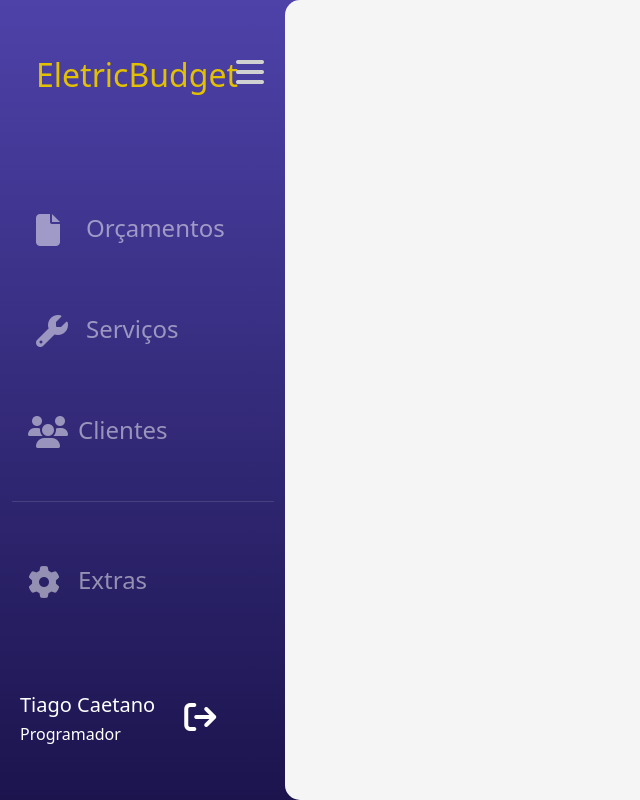
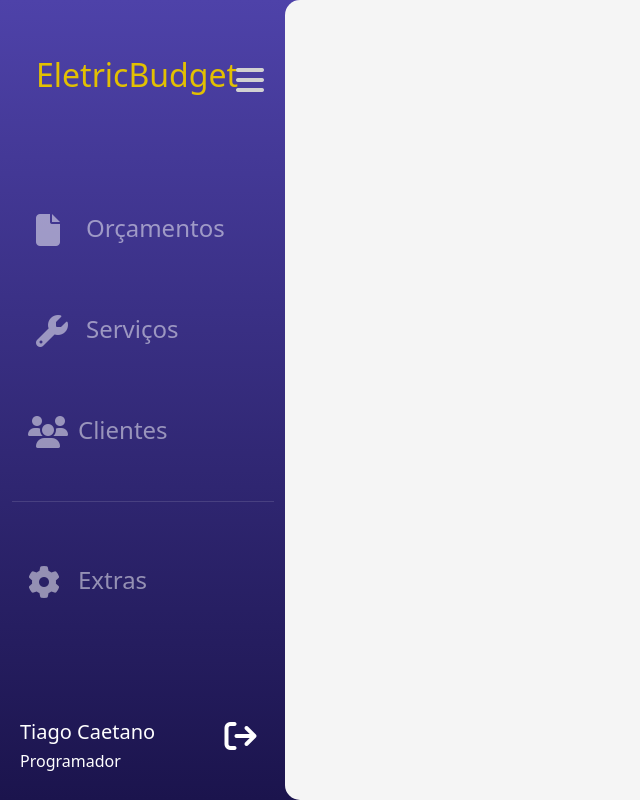
Before and after one commit to TiagoCaetanoReal/EletricBudget, a Python web app: template App/templates/IndexOffice.html in a window 1280 px wide. Shown: the whole page, without its empty margins (0-640 px from the left). Run offline with Jinja, Linux system fonts and the light colour scheme; the template is opened without the code that fills it, so the values that code supplies are empty.

Commit message:
navbar erro eliminated

```diff
--- a/App/static/css/Office.css
+++ b/App/static/css/Office.css
@@ -1,4 +1,3 @@
-
 
 
 :root {
@@ -11,14 +10,18 @@
 html,
 body {
   background-color: var(--back-color);
-    height: 100%;
+  min-height: 100vh;
+  height: 100vh;
   margin: 0;
+  position: relative;
 }
 
 .page-container {
-    height: inherit;
+  overflow: scroll;
   display: flex;
+  min-height: 100vh;
   background: linear-gradient(0deg, rgba(27,20,77,1) 0%, rgba(78,66,169,1) 100%);
+  background-size: cover;
 }
 
 .main {
@@ -27,7 +30,6 @@
   padding: 0;
   padding-left: var(--nav-border-width);
   overflow-y: auto;
-
   background-color: var(--back-color);
 }
 
@@ -87,7 +89,7 @@
   left: calc(100% - var(--nav-border-width));
   top: 0;
   width: var(--nav-border-width);
-    height: inherit;
+  height: 100%;
   background-color: var(--back-color);
 
   border-radius: 20px 0px 0px 20px;
@@ -95,6 +97,7 @@
 
 .nav__border:hover {
   background-color: var(--back-color);
+
 }
 
 .util_icons{
@@ -104,3 +107,17 @@
 .app-tittle{
   color: rgb(226, 192, 2);
 }
+
+.bottom-element {
+  position: absolute;
+  top: 90%;
+  width: calc(95% - var(--nav-border-width));
+}
+
+.icon {
+  position: relative;
+}
+
+.profile{
+position: relative;
+}
--- a/App/templates/IndexOffice.html
+++ b/App/templates/IndexOffice.html
@@ -1,5 +1,5 @@
-   <!DOCTYPE html>
-<html lang="en" class="h-100">
+<!DOCTYPE html>
+<html lang="en" class="">
   <head>
       <meta charset="utf-8">
       <meta name="viewport" content="width=device-width, initial-scale=1">
@@ -11,45 +11,50 @@
       <link rel="stylesheet" href="https://cdnjs.cloudflare.com/ajax/libs/font-awesome/6.2.1/css/all.min.css">
   </head>
 
-  <body>
-    <div class="page-container">
+  <body class="h-100">
+    <div class="page-container ">
 
       <nav class="nav">
-        <div class="nav__border"></div>
         <div class="container">
           <div class="row mt-5 pb-5 pt-2">
             <h2 class="col-8 text-center ms-4 nav_elements app-tittle">EletricBudget</h2>
-            <i class="fa fa-2x fa-bars col-2 util_icons" id="menu_btn"></i>
+            <i class="fa fa-2x fa-bars col-2 util_icons mt-2" id="menu_btn"></i>
           </div>
           <div class="row mt-5 pt-3">
-            <i class="ms-4 fa fa-2x fa-file col-2 text-white-50" id="menu_btn"></i>
+            <i class="ms-4 fa fa-2x fa-file col-2 text-white-50" id=""></i>
             <h4 class="col-5 nav_elements text-white-50">Orçamentos</h4>
           </div>
           <div class="row mt-5 pt-3">
-            <i class="ms-4 fa fa-2x fa-wrench col-2 text-white-50" id="menu_btn"></i>
+            <i class="ms-4 fa fa-2x fa-wrench col-2 text-white-50" id=""></i>
             <h4 class="col-5 nav_elements text-white-50">Serviços</h4>
           </div>
           <div class="row mt-5 pt-3">
-            <i class="ms-3 fa fa-2x fa-users col-2 text-white-50" id="menu_btn"></i>
+            <i class="ms-3 fa fa-2x fa-users col-2 text-white-50" id=""></i>
             <h4 class="col-5  nav_elements text-white-50">Clientes</h4>
           </div>
-          <hr class="mt-5 pt-3 text-white-50 "width="95%">
-          <div class="row mt-5">
-            <i class="ms-3 fa fa-2x fa-gear col-2 text-white-50" id="menu_btn"></i>
+          <hr class="my-5 pt-3 text-white-50 "width="95%">
+          <div class="row mb-5 ">
+            <i class="ms-3 fa fa-2x fa-gear col-2 text-white-50" id=""></i>
             <h4 class="col-5  nav_elements text-white-50">Extras</h4>
           </div>
-          <div class="row position-absolute bottom-0 mb-5">
-            <div class="col-9">
-              <!-- erro aqui, dependendo do tamanho dos campos a baixo, o logout btn muda de posição -->
-              <h5 class="ms-2 nav_elements text-white">Tiago Caetano</h5>
-              <h6 class="ms-2 nav_elements text-white">Programador</h6>
+          <br>
+          <br>
+          <br>
+          <div class="bottom-element row" id="user_profile">
+            <div class="profile col-9 ms-2">
+                <h5 class="nav_elements text-white">Tiago Caetano</h5> <!-- colocar nº max carac. 15 -->
+                <h6 class="nav_elements text-white">Programador</h6> <!-- colocar nº max carac. 15 -->
             </div>
-            <i class="mt-2 fa fa-2x fa-arrow-right-from-bracket col-2 text-white util_icons" id="logout_btn"></i>
+            <div class="icon col-2 ">
+              <i class="fa fa-2x fa-arrow-right-from-bracket text-white util_icons" id="logout_btn"></i>
+            </div>
           </div>
+
         </div>
+        <div class="nav__border"></div>
       </nav>
 
-      <main class="main">
+      <main class="main ">
       </main>
     </div>
   </body>
```
Lines whose indentation alone changed are shown as unchanged.
